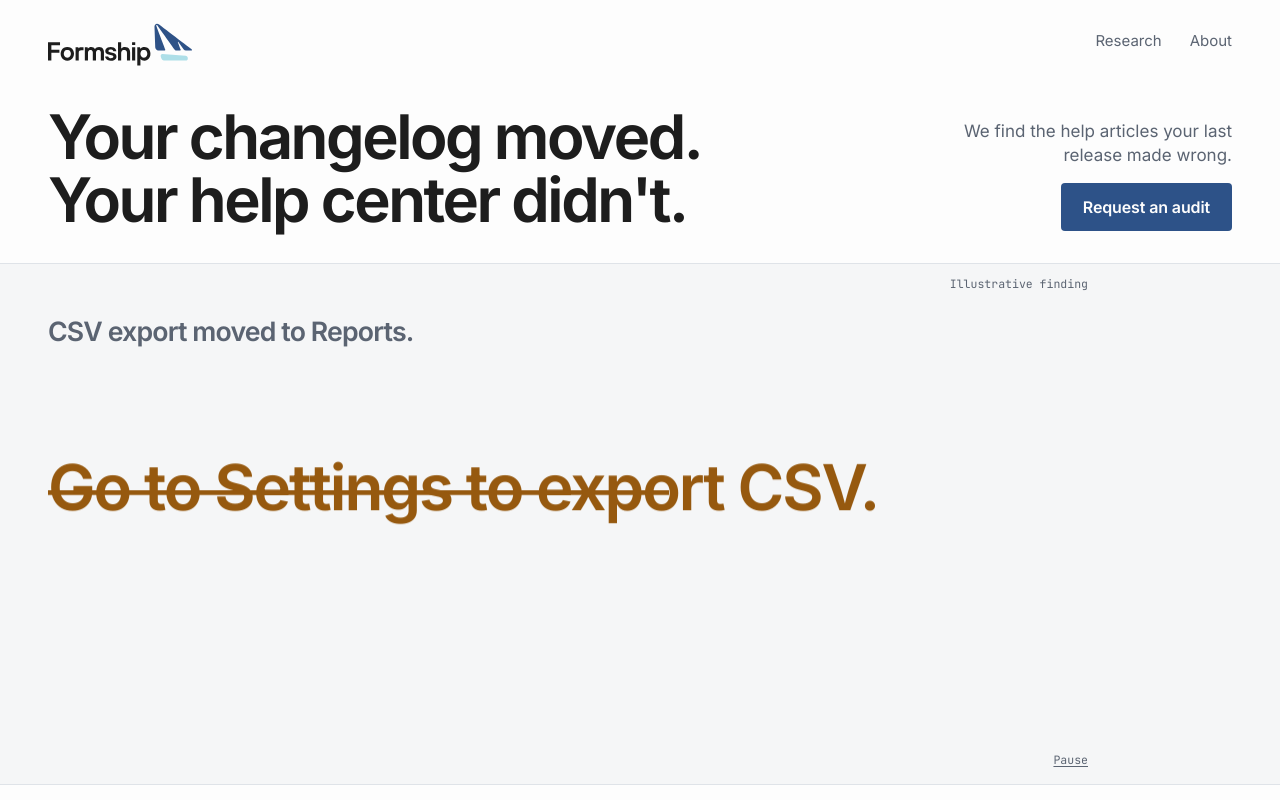
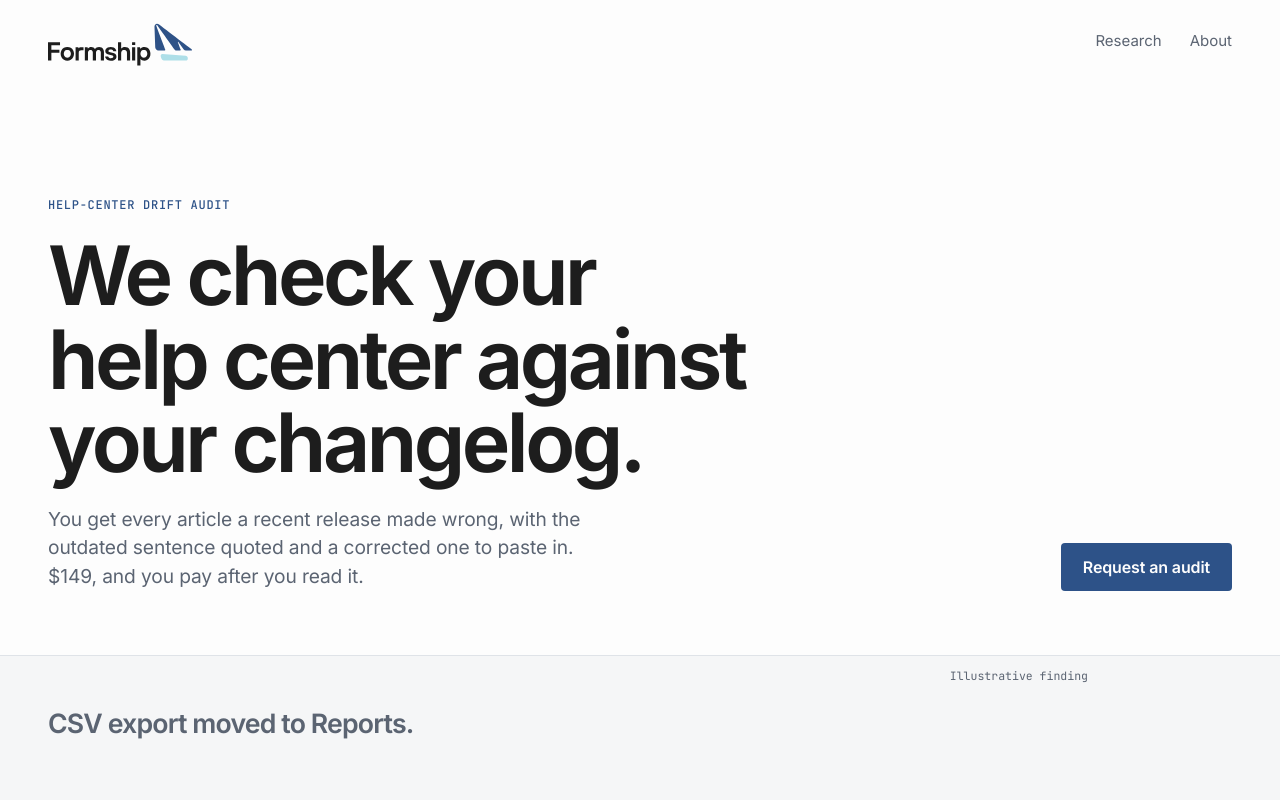
Before and after one commit to Chrisdalbano/formship, a Nuxt app: page / in a window 1280 px wide. Shown: the top 800 px of the page. Built offline with nearby package versions, Linux system fonts and the light colour scheme.

Commit message:
Plainer hero, clear header/hero hierarchy, barato.si footer line
Co-Authored-By: Claude Opus 5.5 <noreply@anthropic.com>

```diff
--- a/app/components/HomeHero.vue
+++ b/app/components/HomeHero.vue
@@ -1,12 +1,15 @@
 <template>
-  <section class="hero">
+  <section class="hero" aria-labelledby="hero-title">
     <div class="container hero__top">
-      <h1 class="hero__title">
-        <span class="hero__line">Your changelog moved.</span>{{ ' ' }}
-        <span class="hero__line">Your help center didn't.</span>
-      </h1>
+      <div class="hero__copy">
+        <p class="label hero__eyebrow">Help-center drift audit</p>
+        <h1 id="hero-title" class="hero__title">We check your help center against your changelog.</h1>
+        <p class="hero__sub">
+          You get every article a recent release made wrong, with the outdated sentence quoted
+          and a corrected one to paste in. $149, and you pay after you read it.
+        </p>
+      </div>
       <div class="hero__action">
-        <p class="hero__line-short">We find the help articles your last release made wrong.</p>
         <CtaLink />
       </div>
     </div>
@@ -19,37 +22,45 @@
 </template>
 
 <style scoped>
+/*
+ * The header wordmark sits directly above this block, so the hero has to read as a new
+ * thing, not a second line under the logo: a hard spacing break, a mono label to start
+ * on, and a headline set clearly larger and narrower than the wordmark.
+ */
 .hero__top {
   display: grid;
-  gap: 1.25rem;
-  padding-block: clamp(0.75rem, 2vw, 1.5rem) clamp(1.5rem, 2.5vw, 2rem);
+  gap: 2rem;
+  padding-block: clamp(3rem, 9vw, 7.5rem) clamp(2.5rem, 5vw, 4rem);
 }
 
+.hero__copy { display: grid; gap: 1.25rem; }
+
+.hero__eyebrow { color: var(--accent); }
+
 .hero__title {
-  font-size: clamp(2rem, 4.8vw, 4.25rem);
+  max-width: 15ch;
+  font-size: clamp(2.5rem, 6.4vw, 5.5rem);
   font-weight: 640;
   line-height: 1.02;
-  letter-spacing: -0.04em;
+  letter-spacing: -0.042em;
 }
 
-.hero__action {
-  display: grid;
-  gap: 1rem;
-  justify-items: start;
+.hero__sub {
+  max-width: 36rem;
+  font-size: clamp(1.0625rem, 1.5vw, 1.25rem);
+  line-height: 1.5;
+  color: var(--mute);
+  letter-spacing: -0.006em;
 }
 
-.hero__line-short { color: var(--mute); max-width: 20rem; line-height: 1.4; }
+.hero__action { display: flex; }
 
-@media (min-width: 48rem) {
-  .hero__line { display: block; }
-
+@media (min-width: 60rem) {
   .hero__top {
     grid-template-columns: minmax(0, 1fr) auto;
     align-items: end;
-    gap: 2rem;
+    gap: 3rem;
   }
-
-  .hero__action { justify-items: end; text-align: right; }
 }
 
 .hero__band {
--- a/app/components/SiteFooter.vue
+++ b/app/components/SiteFooter.vue
@@ -4,7 +4,13 @@ import { MAILTO, SITE } from '~~/shared/site'
 
 <template>
   <footer class="container footer">
-    <p>© 2026 {{ SITE.legalName }}. {{ SITE.location }}.</p>
+    <div class="legal">
+      <p>© 2026 {{ SITE.legalName }}. {{ SITE.location }}.</p>
+      <p class="also">
+        Also from {{ SITE.legalName }}:
+        <a href="https://barato.si" rel="noopener">barato.si</a>, a daily index of US price drops and probable price errors.
+      </p>
+    </div>
     <ul class="links">
       <li><NuxtLink to="/research">Research</NuxtLink></li>
       <li><NuxtLink to="/about">About</NuxtLink></li>
@@ -25,6 +31,10 @@ import { MAILTO, SITE } from '~~/shared/site'
   font-size: 0.875rem;
 }
 
+.legal { display: grid; gap: 0.375rem; max-width: 34rem; }
+.also { font-size: 0.8125rem; }
+.also a:hover { color: var(--ink); }
+
 .links { display: flex; flex-wrap: wrap; gap: 0.5rem 1.5rem; }
 .links a { text-decoration: none; }
 .links a:hover { color: var(--ink); }
--- a/app/composables/usePageSeo.ts
+++ b/app/composables/usePageSeo.ts
@@ -20,7 +20,7 @@ export function usePageSeo({ title, description, path }: PageSeo) {
     ogImage: SITE.ogImage,
     ogImageWidth: 1200,
     ogImageHeight: 630,
-    ogImageAlt: "Your changelog moved. Your help center didn't. Formship help-center drift audits.",
+    ogImageAlt: 'Formship. Help-center drift audits, $149 flat, report in 48 hours.',
     twitterCard: 'summary_large_image',
   })
 
--- a/scripts/og.html
+++ b/scripts/og.html
@@ -21,7 +21,7 @@ h1 { font-size: 82px; line-height: 1.02; font-weight: 640; letter-spacing: -0.04
 </head>
 <body>
   <img src="../public/brand/formship-horizontal-white.svg" alt="">
-  <h1>Your changelog moved.<br>Your help center didn't.</h1>
+  <h1>We check your help center against your changelog.</h1>
   <div class="foot"><span class="cool">Help-center drift audits</span><span class="gold">$149 flat. 48 hours.</span></div>
 </body>
 </html>
```
